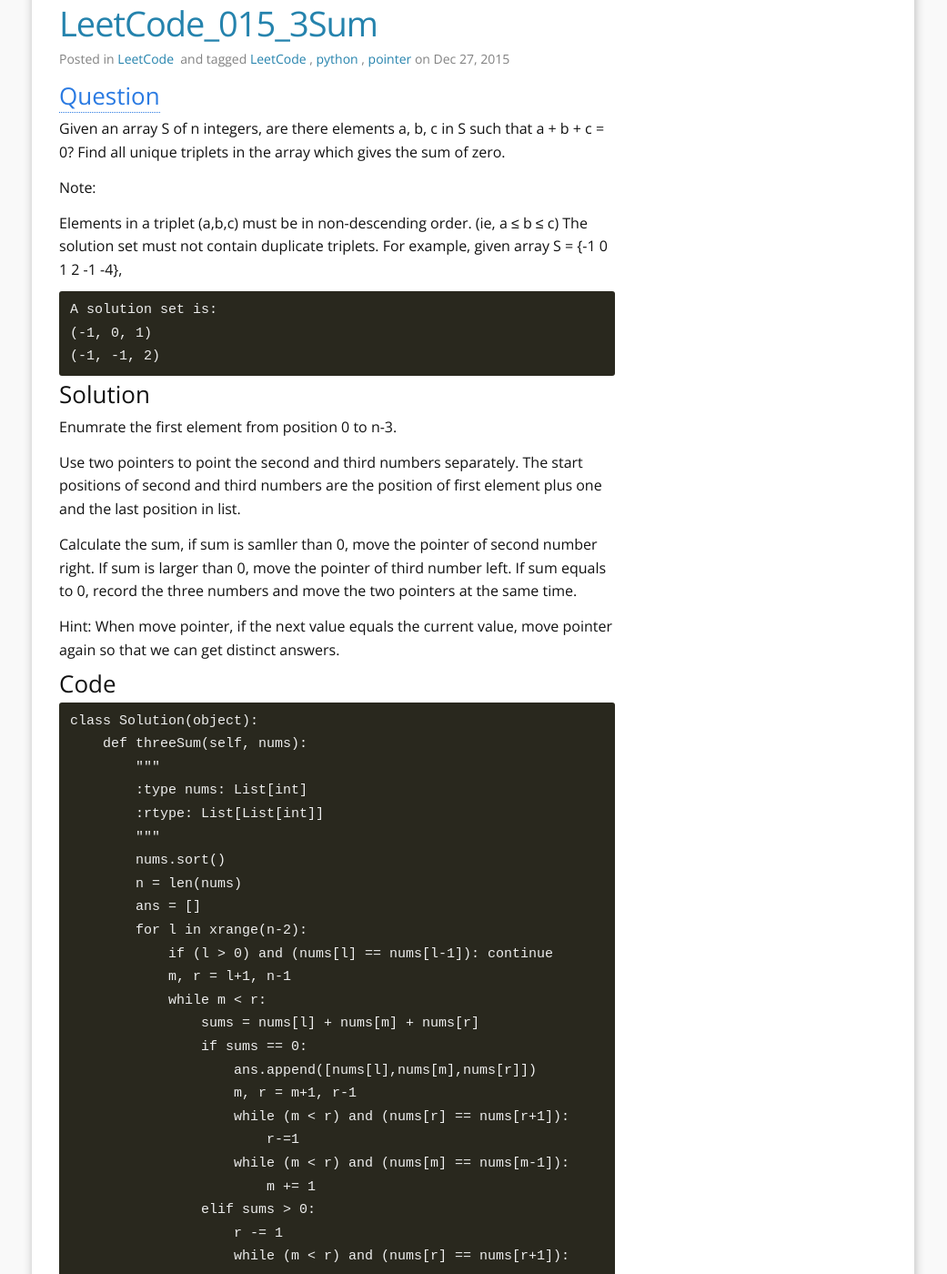
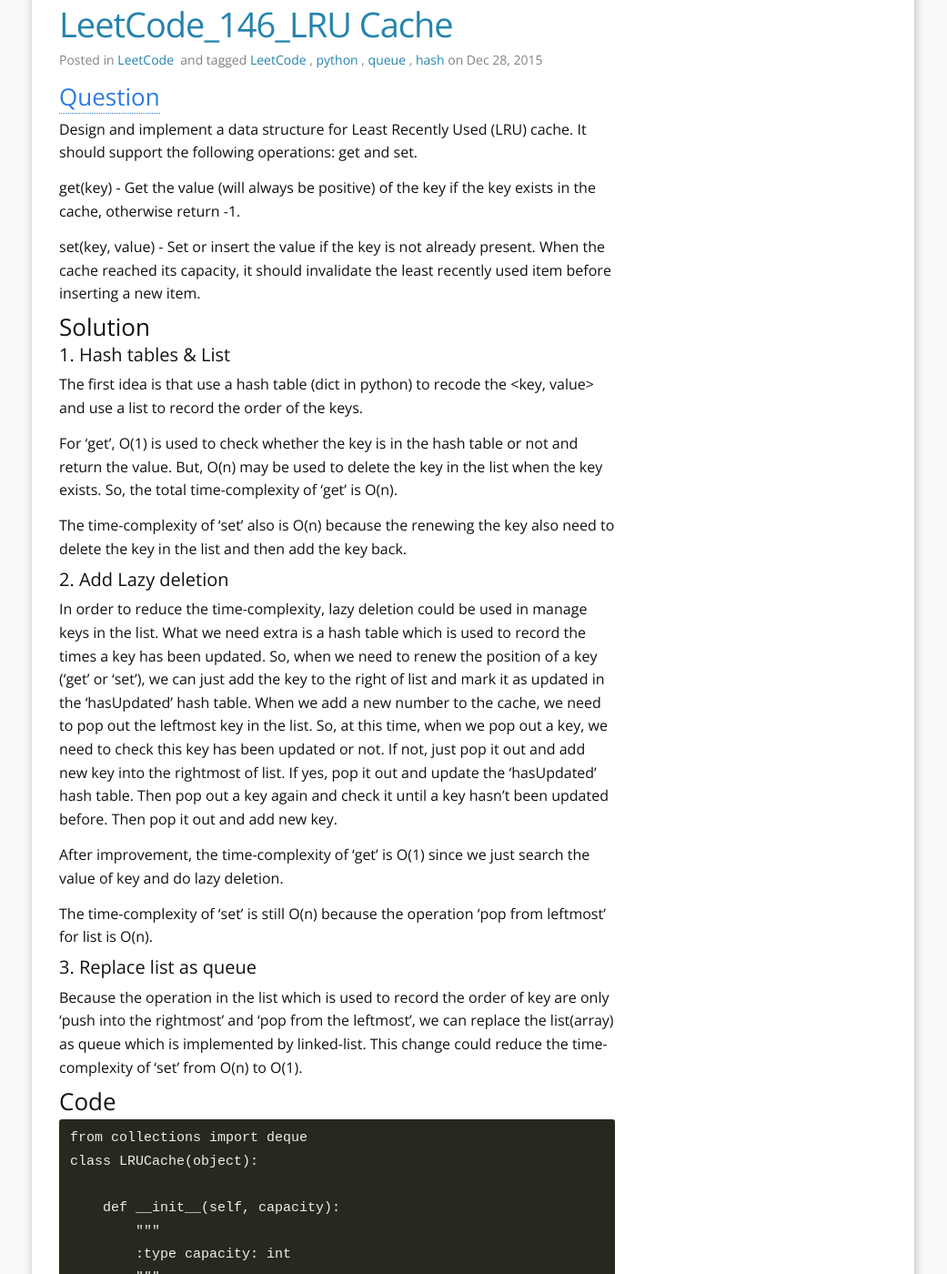
Before and after one commit to kradnangel/kradnangel.github.io, a Jekyll site: the page built from index.html, in a window 1280 px wide and 1400 px high, scrolled down 3970 px. Shown: the whole window at 91% size, without its empty margins (120-1161 px from the left). Built offline with Jekyll 4.4.1, drawn with Linux system fonts in a browser that asks for light colours; the list of posts is cut into pages by our own code; comment, search, counter and statistics services are not loaded; some of the changed text lies outside the part shown.

Commit message:
new posts and update

```diff
--- /dev/null
+++ b/_posts/2015-12-28-LeetCode_146_LRU Cache.md
@@ -0,0 +1,76 @@
+---
+layout: post
+title: LeetCode_146_LRU Cache
+categories: [LeetCode]
+tags: [LeetCode, python, queue, hash]
+fullview: true
+---
+###[Question](https://leetcode.com/problems/lru-cache/)
+Design and implement a data structure for Least Recently Used (LRU) cache. It should support the following operations: get and set.
+
+get(key) - Get the value (will always be positive) of the key if the key exists in the cache, otherwise return -1.
+
+set(key, value) - Set or insert the value if the key is not already present. When the cache reached its capacity, it should invalidate the least recently used item before inserting a new item.
+
+### Solution
+#### 1. Hash tables & List
+The first idea is that use a hash table (dict in python) to recode the <key, value> and use a list to record the order of the keys.
+
+For 'get', O(1) is used to check whether the key is in the hash table or not and return the value. But, O(n) may be used to delete the key in the list when the key exists. So, the total time-complexity of 'get' is O(n).
+
+The time-complexity of 'set' also is O(n) because the renewing the key also need to delete the key in the list and then add the key back.
+
+#### 2. Add Lazy deletion
+In order to reduce the time-complexity, lazy deletion could be used in manage keys in the list. What we need extra is a hash table which is used to record the times a key has been updated. So, when we need to renew the position of a key ('get' or 'set'), we can just add the key to the right of list and mark it as updated in the 'hasUpdated' hash table. When we add a new number to the cache, we need to pop out the leftmost key in the list. So, at this time, when we pop out a key, we need to check this key has been updated or not. If not, just pop it out and add new key into the rightmost of list. If yes, pop it out and update the 'hasUpdated' hash table. Then pop out a key again and check it until a key hasn't been updated before. Then pop it out and add new key.
+
+After improvement, the time-complexity of 'get' is O(1) since we just search the value of key and do lazy deletion.
+
+The time-complexity of 'set' is still O(n) because the operation 'pop from leftmost' for list is O(n).
+
+#### 3. Replace list as queue
+Because the operation in the list which is used to record the order of key are only 'push into the rightmost' and 'pop from the leftmost', we can replace the list(array) as queue which is implemented by linked-list. This change could reduce the time-complexity of 'set' from O(n) to O(1).
+
+### Code
+	from collections import deque
+    class LRUCache(object):
+
+        def __init__(self, capacity):
+            """
+            :type capacity: int
+            """
+            self.d = {}
+            self.n = capacity
+            self.stack = deque([])
+            self.hasUpdated = {}
+
+        def get(self, key):
+            """
+            :rtype: int
+            """
+            k = self.d.get(key, '-1')
+            if k != -1:
+                self.hasUpdated[key] = self.hasUpdated.get(key,0) + 1
+                self.stack.append(key)
+            return int(k)
+
+        def set(self, key, value):
+            """
+            :type key: int
+            :type value: int
+            :rtype: nothing
+            """
+            if self.d.get(key, -1) != -1:
+                self.d[key] = value
+                self.hasUpdated[key] = self.hasUpdated.get(key,0) + 1
+                self.stack.append(key)
+            else:
+                if self.n > 0:
+                    self.n -= 1
+                else:
+                    oldKey = self.stack.popleft()
+                    while self.hasUpdated.get(oldKey,0) > 0:
+                        self.hasUpdated[oldKey] -= 1
+                        oldKey = self.stack.popleft()
+                    self.d.pop(oldKey)
+                self.d[key] = value
+                self.stack.append(key)
--- /dev/null
+++ b/_posts/2015-12-28-LeetCode_247_Strobogrammatic Number II.md
@@ -0,0 +1,36 @@
+---
+layout: post
+title: LeetCode_247_Strobogrammatic Number II
+categories: [LeetCode]
+tags: [LeetCode, python, iteration]
+fullview: true
+---
+###[Question](https://leetcode.com/problems/strobogrammatic-number-ii/)
+
+A strobogrammatic number is a number that looks the same when rotated 180 degrees (looked at upside down).
+
+Find all strobogrammatic numbers that are of length = n.
+
+For example,
+
+Given n = 2, return ["11","69","88","96"].
+
+### Solution
+What we need to do is just iteratively generate the answers layer by layer. If the n is odd, we start at ['0','1','8']. Otherwise, we start at ['']. Just like palindromic numbers. Then add the two corresponding numbers at the left and right separately.
+
+We should notice that at the outermost layer, we couldn't use '0'.
+
+### Code
+	class Solution(object):
+        def findStrobogrammatic(self, n):
+            """
+            :type n: int
+            :rtype: List[str]
+            """
+            ans = ['0','1','8'] if n % 2 else ['']
+            while n > 1:
+                n -= 2
+                ans = [l + m + r for l,r in ['00','11','69','96','88'][n<2:] for m in ans]
+            return ans
+
+### [Reference](https://leetcode.com/discuss/50405/3-lines-ruby-5-lines-python)
```
Also changed, not shown: _posts/2015-12-11-Algorithm Summary.md (+5 -0 lines), _posts/2015-12-11-DataStructure Summary.md (+16 -0 lines).
